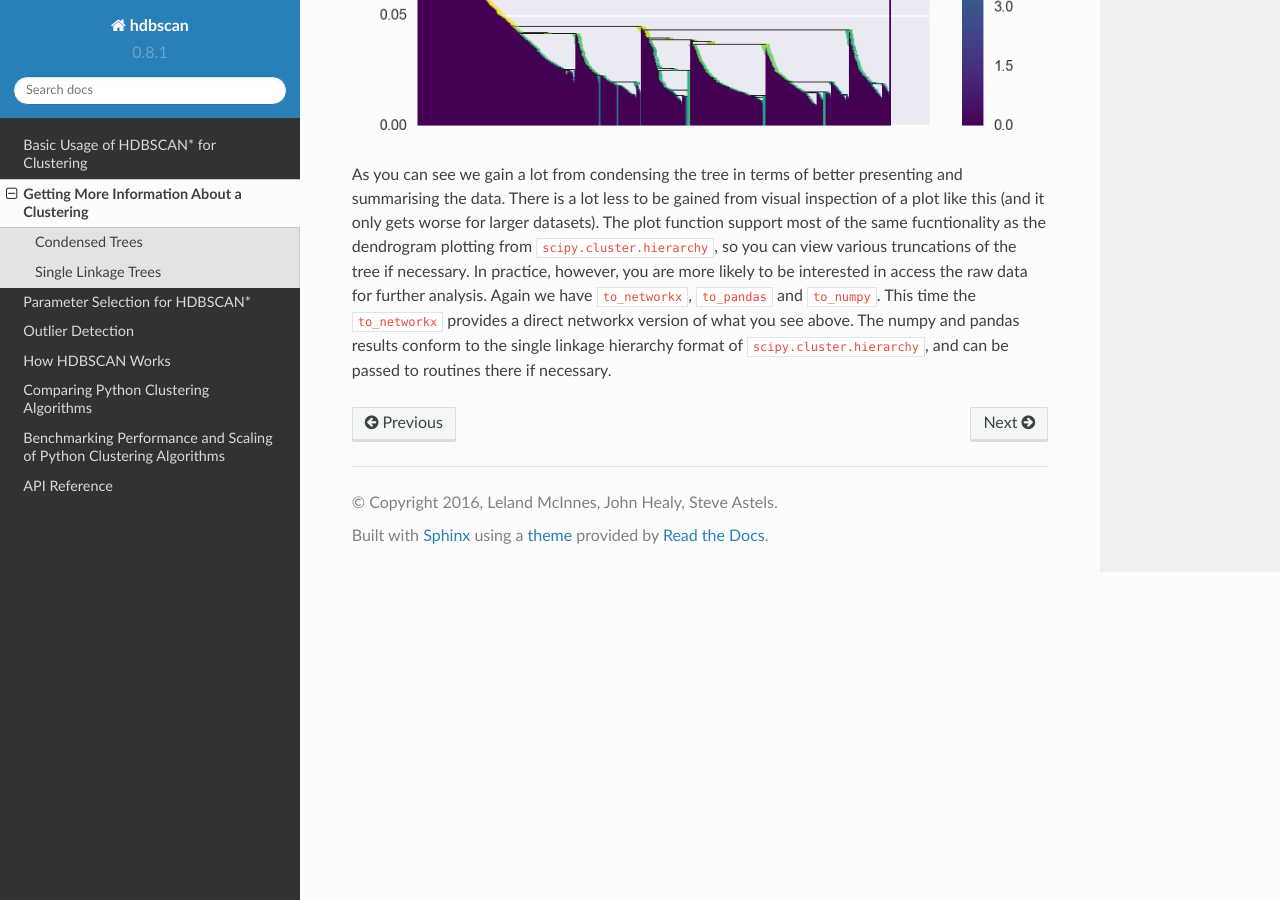
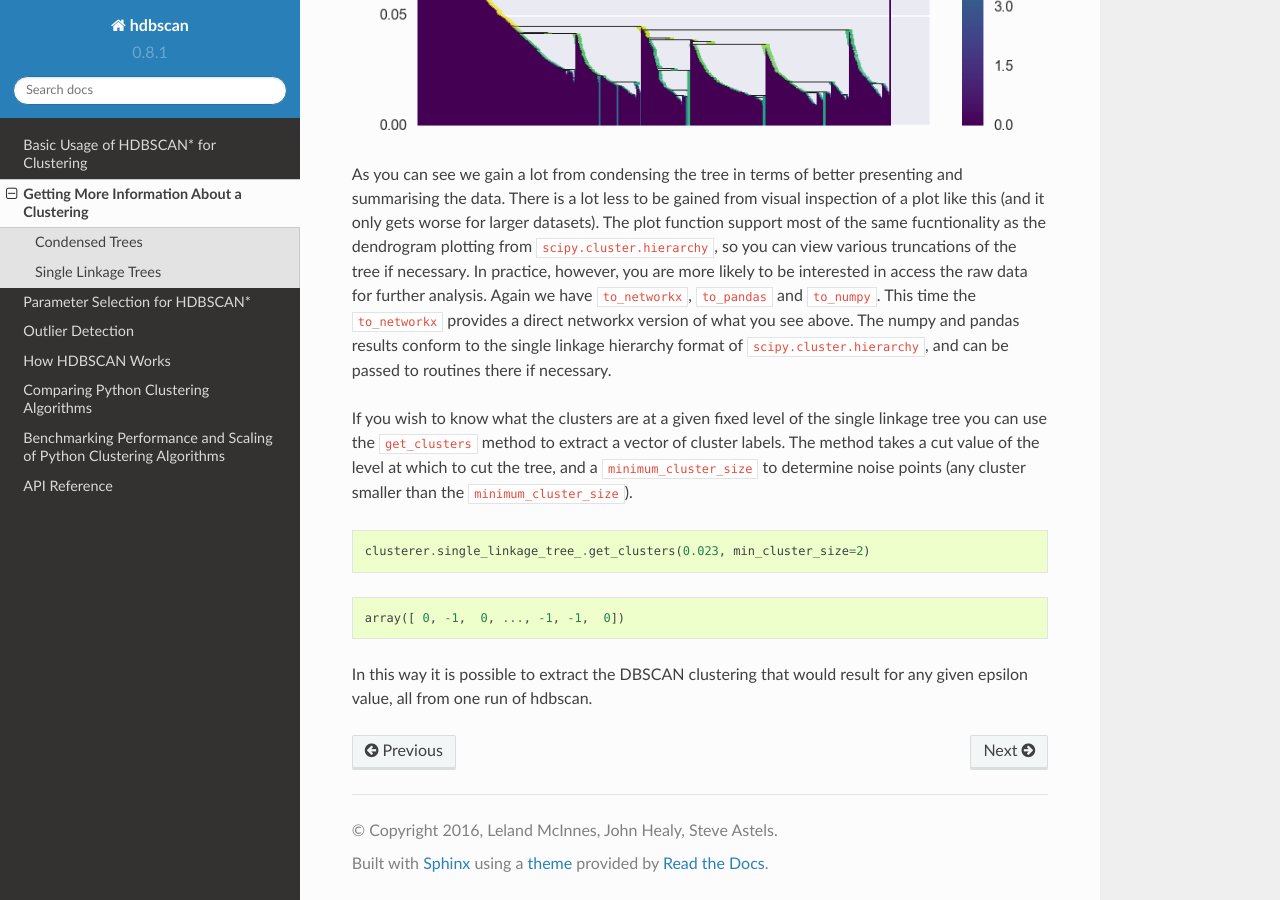
Before and after one commit to scikit-learn-contrib/hdbscan, a Sphinx documentation site: the page built from docs/advanced_hdbscan.rst, in a window 1280 px wide and 900 px high, scrolled down 5787 px. Built offline with Sphinx 7.4.7 and the Read the Docs theme 2.0.0, drawn with Linux system fonts in a browser that asks for light colours; formulas are drawn with MathJax 3.

Commit message:
DOC : Single linkage tree get_clusters.

```diff
--- a/docs/advanced_hdbscan.rst
+++ b/docs/advanced_hdbscan.rst
@@ -297,3 +297,23 @@ interested in access the raw data for further analysis. Again we have
 above. The numpy and pandas results conform to the single linkage
 hierarchy format of ``scipy.cluster.hierarchy``, and can be passed to
 routines there if necessary.
+
+If you wish to know what the clusters are at a given fixed level of the
+single linkage tree you can use the ``get_clusters`` method to extract
+a vector of cluster labels. The method takes a cut value of the level
+at which to cut the tree, and a ``minimum_cluster_size`` to determine
+noise points (any cluster smaller than the ``minimum_cluster_size``).
+
+.. code:: python
+
+    clusterer.single_linkage_tree_.get_clusters(0.023, min_cluster_size=2)
+
+
+
+.. parsed-literal::
+
+    array([ 0, -1,  0, ..., -1, -1,  0])
+
+
+In this way it is possible to extract the DBSCAN clustering that would result
+for any given epsilon value, all from one run of hdbscan.
```
